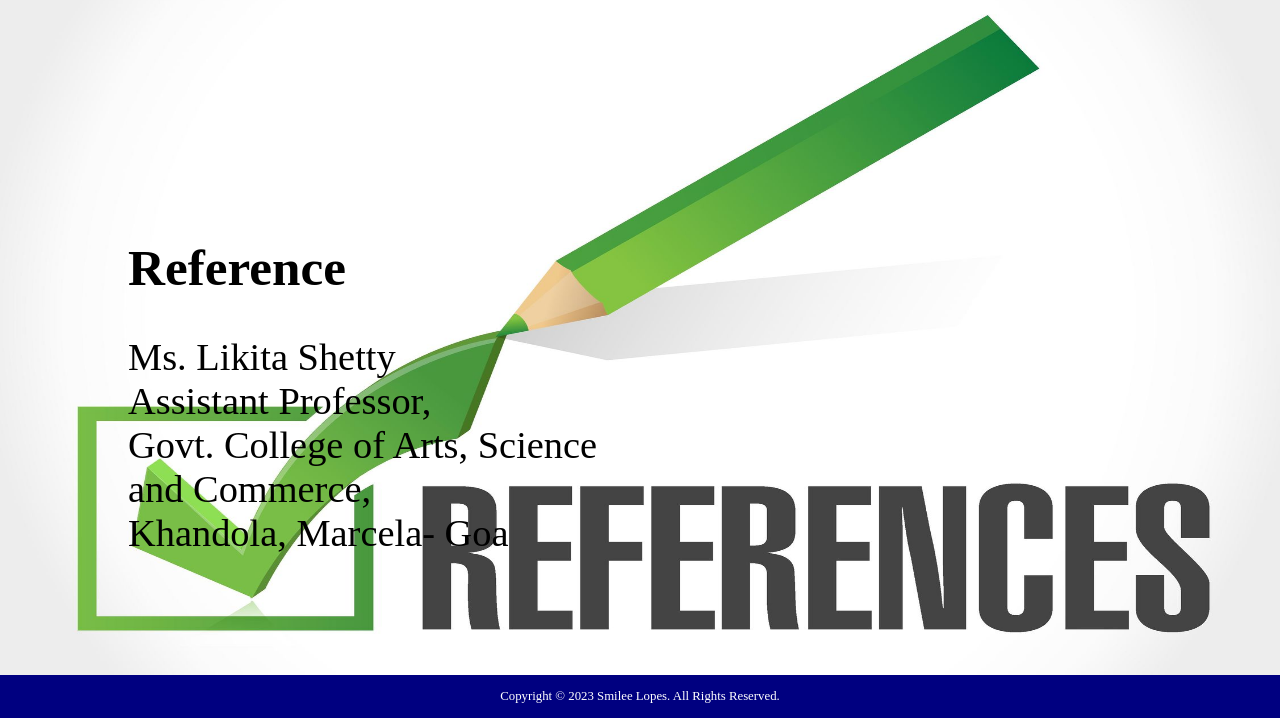
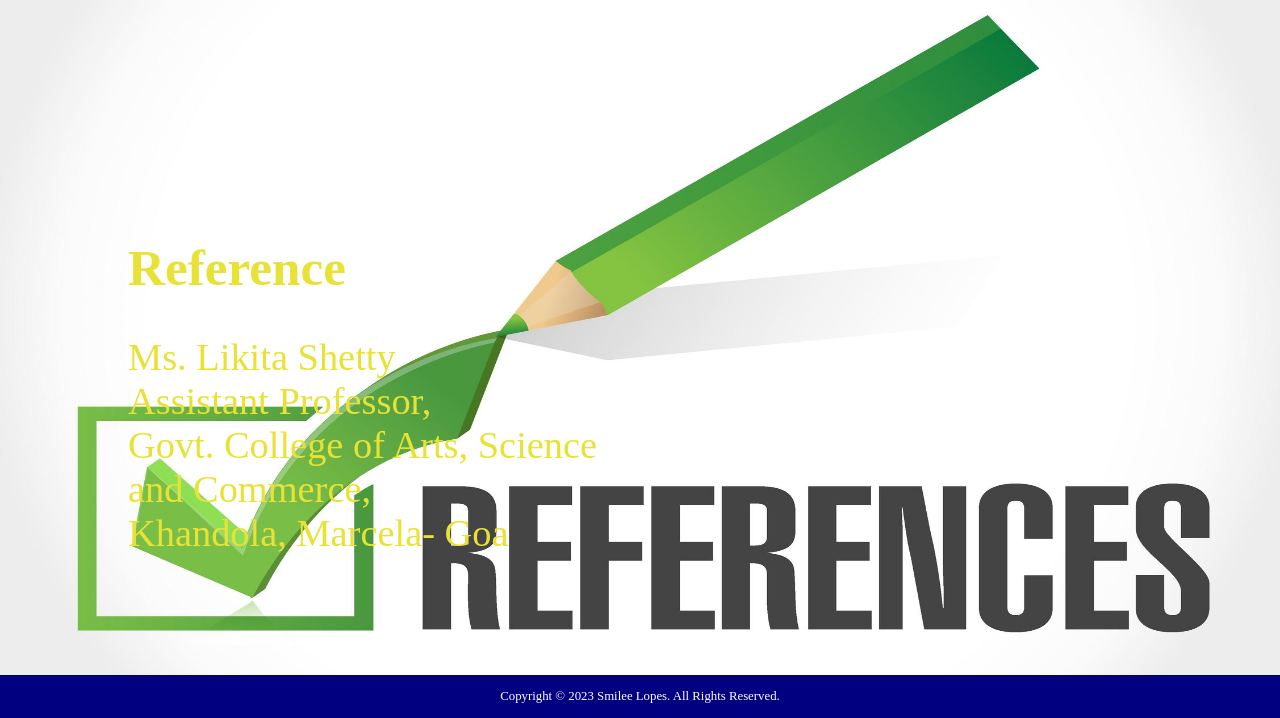
Before and after one commit to Smilee08/Smilee08.github.io, a plain HTML site: page Reference.html in a window 1280 px wide. Shown: the part 82-800 px from the top of the page. Drawn offline with Linux system fonts and the light colour scheme.

Commit message:
Roll no 2268

```diff
--- a/Reference.html
+++ b/Reference.html
@@ -67,8 +67,8 @@
         </Header>
 
         <div class="column">
-             <h1 style="font-size:4vw;">Reference</h1>
-            <p style="font-size:3vw;">Ms. Likita Shetty<br>
+             <h1 style="font-size:4vw; color: #E8E237";>Reference</h1>
+            <p style="font-size:3vw; color: #E8E237";>Ms. Likita Shetty<br>
                 Assistant Professor,<br>
                 Govt. College of Arts, Science and Commerce,<br>
                 Khandola, Marcela- Goa</p>
```
Also changed, not shown: index.html (+3 -2 lines), butterfly.jpg (deleted), school.avif (added), style.css (line endings or trailing spaces), 1 other file.
